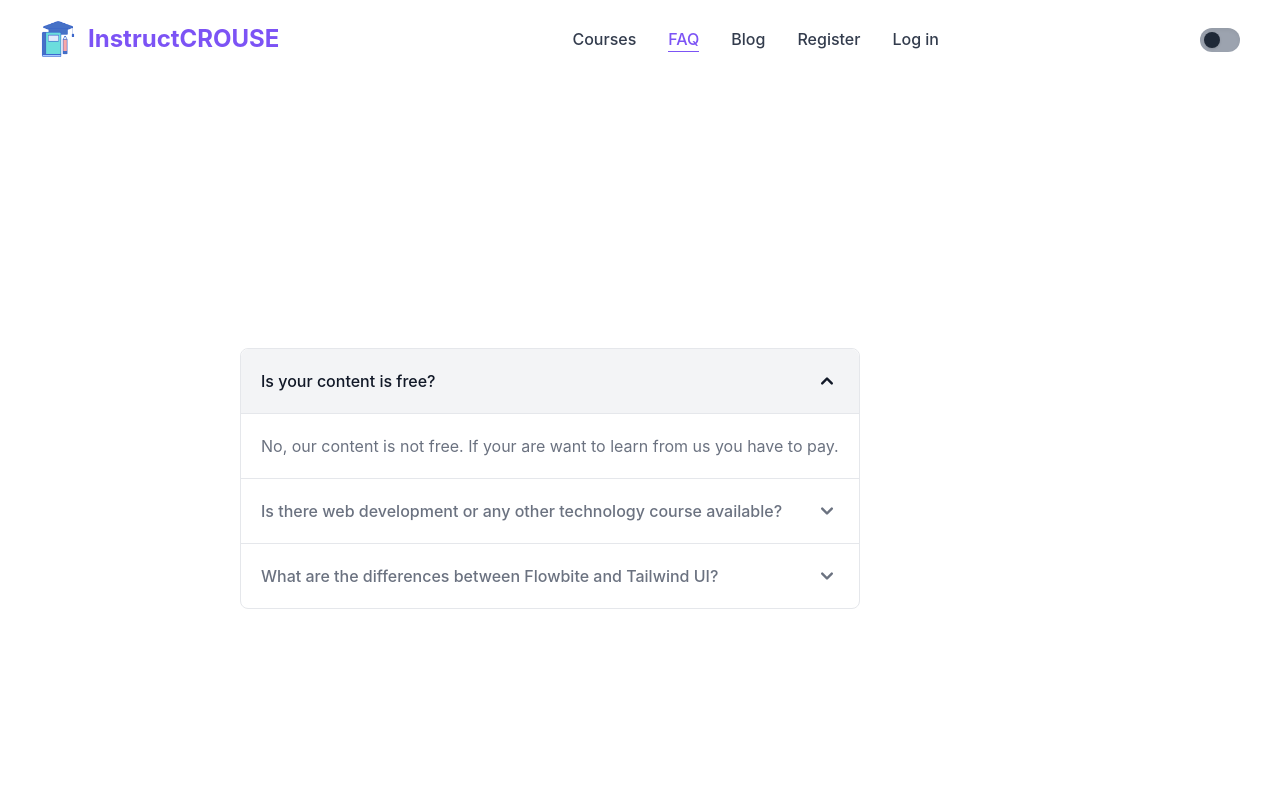
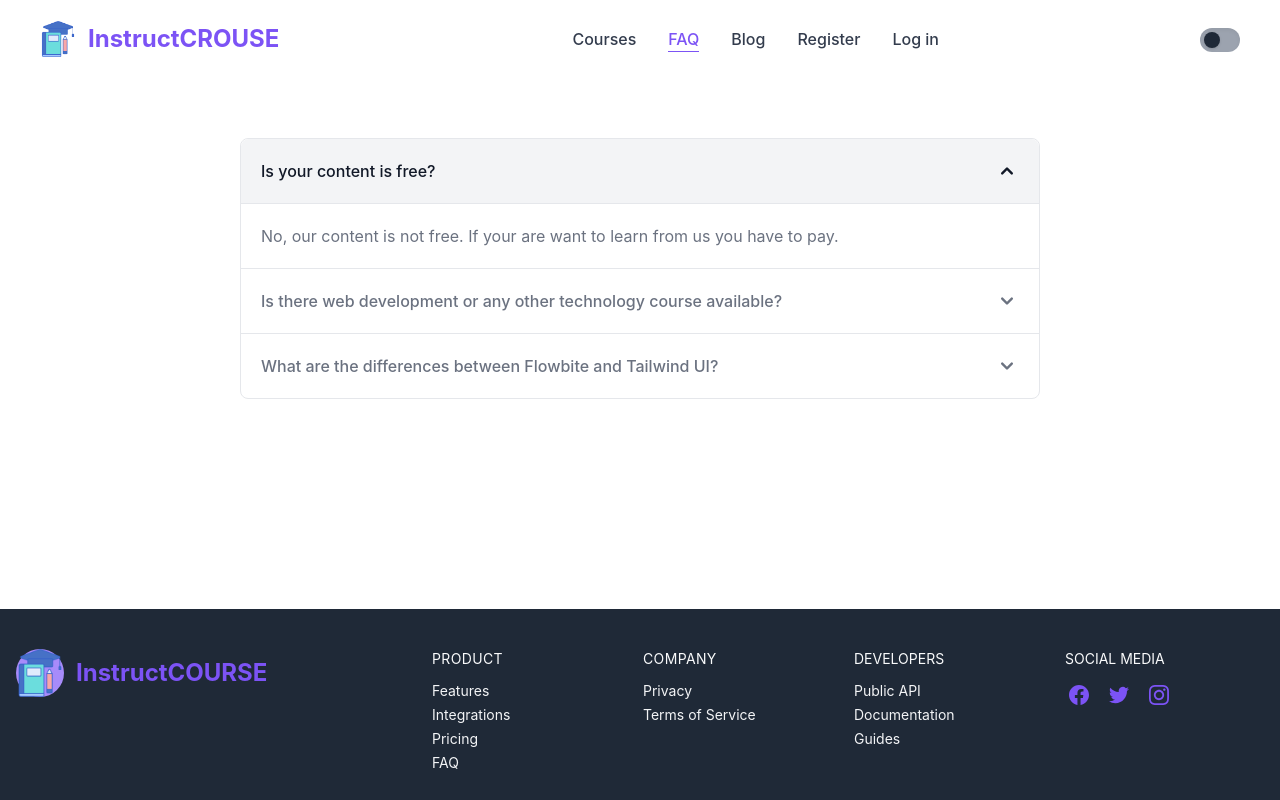
Before and after one commit to RakibMojumder/Instruct-course-client, a React (Create React App) app: page /faq in a window 1280 px wide. Shown: the top 800 px of the page. Built offline with nearby package versions, Linux system fonts and the light colour scheme; no server answers.

Commit message:
project is completed

```diff
--- a/src/pages/Course/Course.js
+++ b/src/pages/Course/Course.js
@@ -8,12 +8,15 @@ const Course = ({ course }) => {
         navigate(`/courselayout/${course.id}`)
     }
 
+    console.log(course)
+
     return (
         <div onClick={handleNavigate} className="img-div h-full w-full relative">
             <img className='w-full h-full rounded-lg' src={course.img} alt="" />
             <div className="hover-div hidden h-full w-full absolute top-0 left-0 bg-[rgba(0,0,0,.3)]">
-                <h1 className='text-3xl text-center mt-28 font-bold text-white uppercase'>{course?.title}</h1>
-                <p>{course?.total_Lecture}</p>
+                <h1 className='text-3xl text-center mt-20 font-bold text-white uppercase'>{course?.title}</h1>
+                <p className='text-center text-white text-xl'>Total Lecture: <span className='text-3xl font-bold'>{course?.total_Lecture}</span></p>
+
             </div>
         </div>
     );
--- a/src/pages/FAQ/FAQ.js
+++ b/src/pages/FAQ/FAQ.js
@@ -5,7 +5,7 @@ const FAQ = () => {
     return (
         <div className='grid grid-cols-12'>
             <div className='col-span-1 md:col-span-2'></div>
-            <div className='col-span-10 md:col-span-8 h-screen flex items-center'>
+            <div className='col-span-10 md:col-span-8 mt-[60px] mb-[50px]'>
                 <Accordion>
                     <Accordion.Panel>
                         <Accordion.Title>
```
Also changed, not shown: 1 other file (tests, documents, lock files or other folders).
